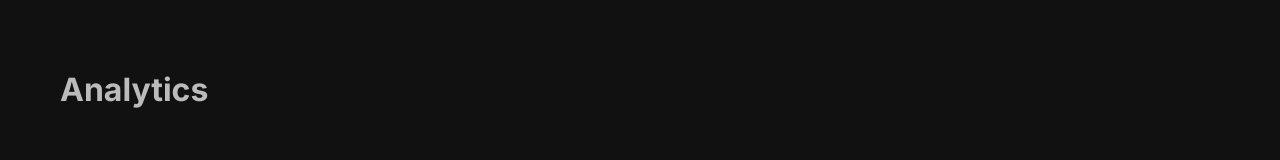
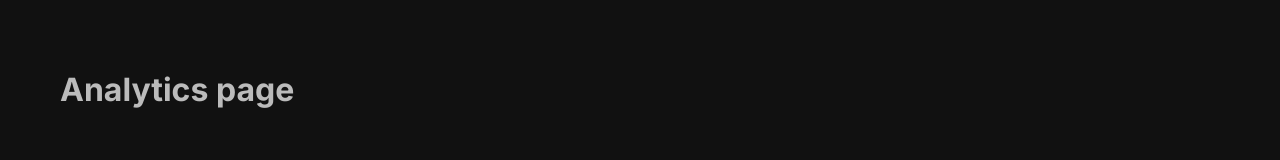
Before and after one commit to zalish-shawon/portfolio-app, a Next.js app: page /dashboard/analytics in a window 1280 px wide. Shown: the part 343-503 px from the top of the page. Built offline with nearby package versions, Linux system fonts and the light colour scheme.

Commit message:
analytics added

```diff
--- a/src/app/dashboard/analytics/page.jsx
+++ b/src/app/dashboard/analytics/page.jsx
@@ -3,7 +3,7 @@ import React from 'react';
 const Analytics = () => {
     return (
         <div>
-            <h1>Analytics</h1>
+            <h1>Analytics page</h1>
         </div>
     );
 };
```
